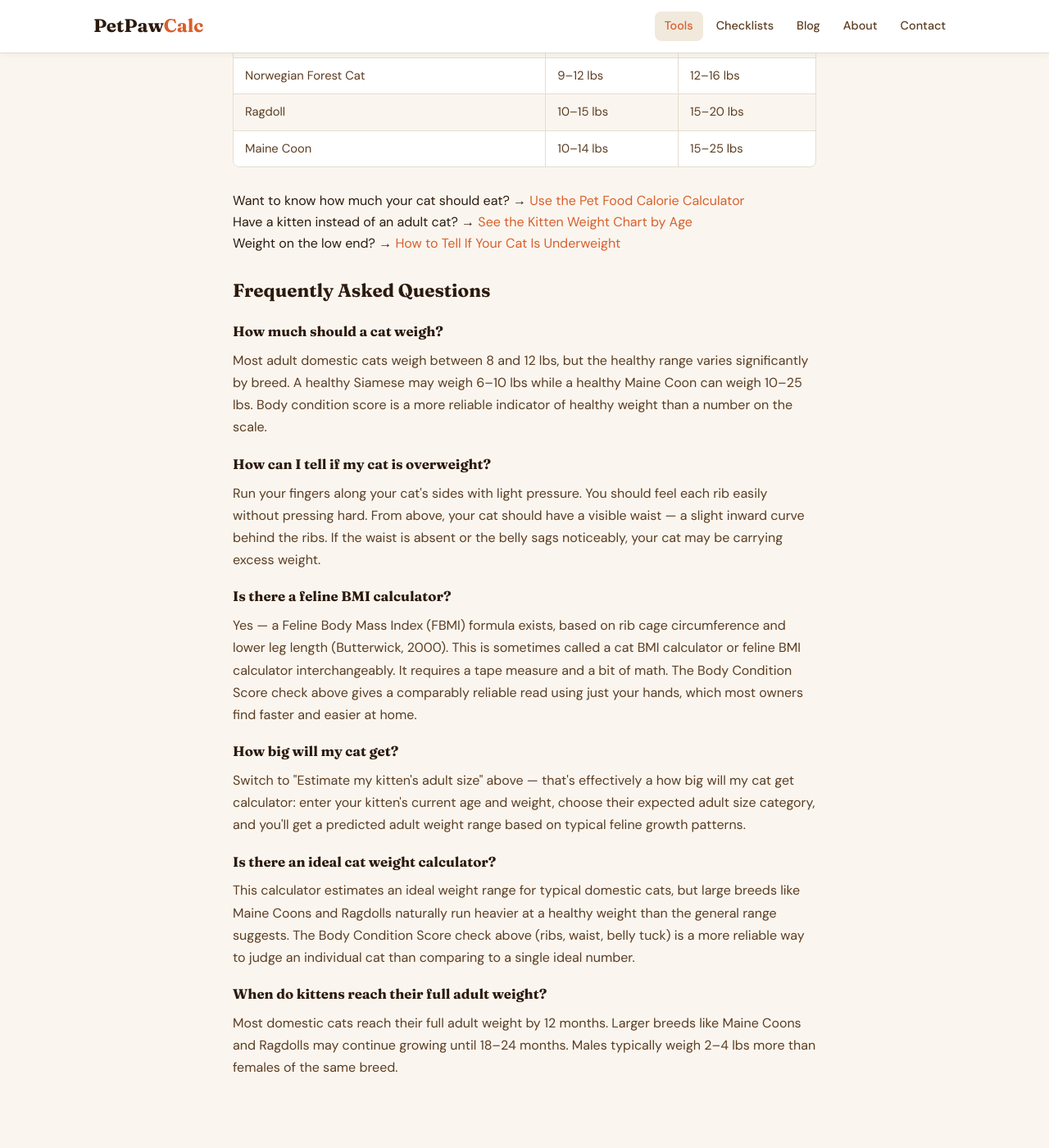
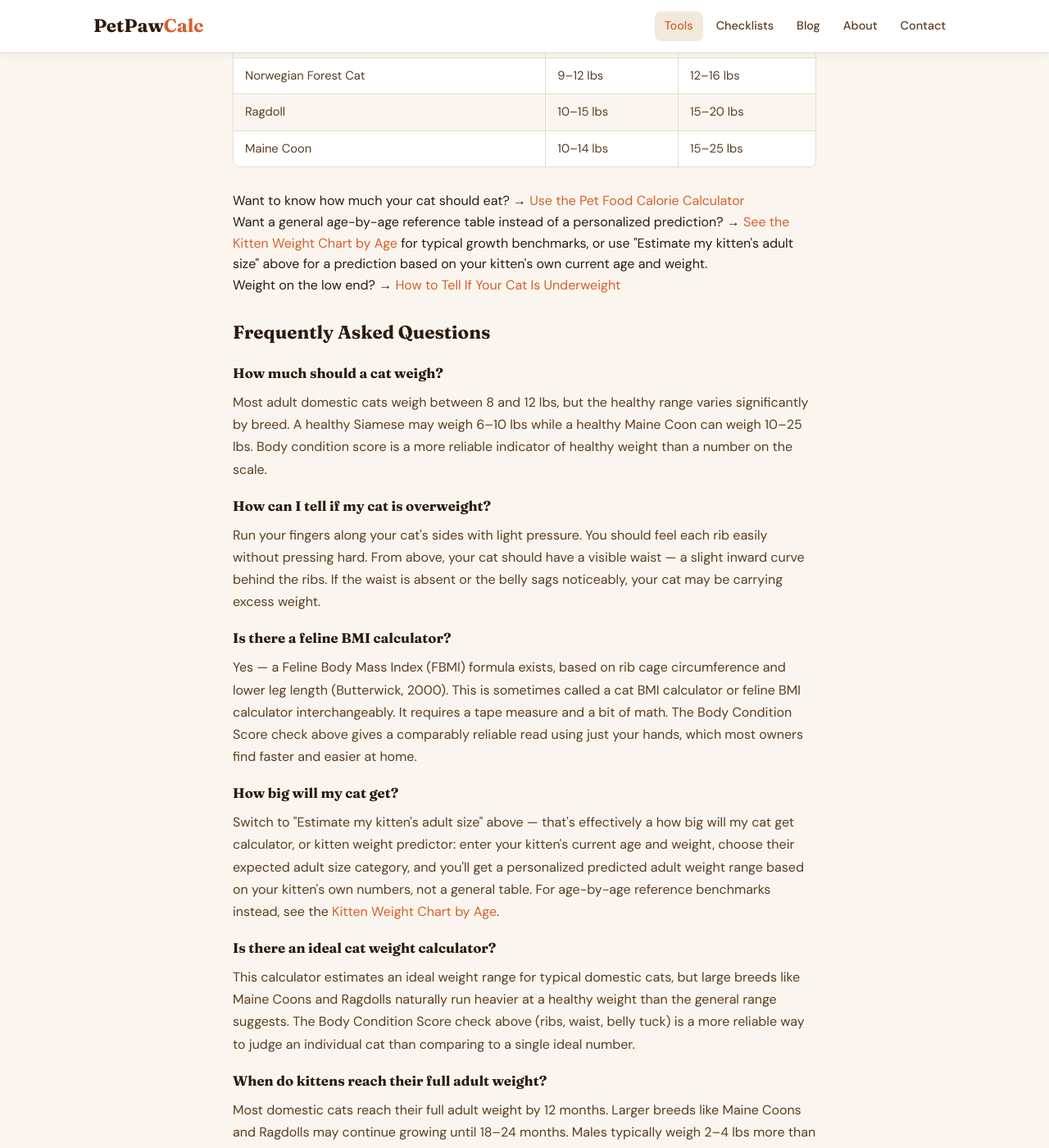
Before and after one commit to canghun13/petpawcalc, a Jekyll site: the page built from tools/cat-weight-calculator.html, in a window 1280 px wide and 1400 px high, scrolled down 1880 px. Shown: the whole window at 82% size. Built offline with Jekyll 4.4.1, drawn with Linux system fonts in a browser that asks for light colours.

Commit message:
cat-weight-calculator: add missing 'weight predictor' phrase + explicit chart-vs-calculator role differentiation
Prior session covered 'how big will my cat get', 'cat size calculator',
'cat calculator', 'cat bmi calculator' but missed the third target
phrase 'weight predictor' from handover session AB cluster C.

- description: added 'kitten weight predictor' naming variant
- 'How big will my cat get?' FAQ (JSON-LD + body): added 'weight
  predictor' phrase, explicitly framed calculator as personalized
  prediction vs the blog chart's general reference table
- kitten-chart CTA link: reworded to state the role split plainly
  (chart = age-by-age reference table, calculator = individual
  prediction from the kitten's own numbers) to guard against
  cannibalization now that both pages target overlapping intent

Blog post itself untouched this turn (already updated in prior
session - link text only, per instruction).

Verified: all 6 target phrases present, JSON-LD FAQ names match body
h3 order 1:1, div balance 19/19, script block node --check pass,
0 broken links.

```diff
--- a/tools/cat-weight-calculator.html
+++ b/tools/cat-weight-calculator.html
@@ -2,7 +2,7 @@
 layout: tool
 permalink: /tools/cat-weight-calculator.html
 title: Cat Weight Calculator — How Big Will My Cat Get? (Cat Size Calculator)
-description: How big will my cat get? This cat weight calculator (also a cat size calculator, or just "cat calculator") checks adult healthy weight and predicts kitten adult size by breed. Free and instant.
+description: How big will my cat get? This cat weight calculator (also a cat size calculator, cat calculator, or kitten weight predictor) checks adult healthy weight and predicts kitten adult size by breed. Free and instant.
 ---
 <script type="application/ld+json">
 {
@@ -59,7 +59,7 @@ description: How big will my cat get? This cat weight calculator (also a cat siz
       "name": "How big will my cat get?",
       "acceptedAnswer": {
         "@type": "Answer",
-        "text": "Switch to \"Estimate my kitten's adult size\" above — that's effectively a how big will my cat get calculator: enter your kitten's current age and weight, choose their expected adult size category, and you'll get a predicted adult weight range based on typical feline growth patterns."
+        "text": "Switch to \"Estimate my kitten's adult size\" above — that's effectively a how big will my cat get calculator, or kitten weight predictor: enter your kitten's current age and weight, choose their expected adult size category, and you'll get a personalized predicted adult weight range based on your kitten's own numbers, not a general table. For age-by-age reference benchmarks instead, see the Kitten Weight Chart by Age."
       }
     },
     {
@@ -228,7 +228,7 @@ description: How big will my cat get? This cat weight calculator (also a cat siz
     </div>
 
     <div class="post-cta">
-      <p>Have a kitten instead of an adult cat? → <a href="/blog/kitten-weight-chart-by-breed-size/">See the Kitten Weight Chart by Age</a></p>
+      <p>Want a general age-by-age reference table instead of a personalized prediction? → <a href="/blog/kitten-weight-chart-by-breed-size/">See the Kitten Weight Chart by Age</a> for typical growth benchmarks, or use "Estimate my kitten's adult size" above for a prediction based on your kitten's own current age and weight.</p>
     </div>
     <div class="post-cta">
       <p>Weight on the low end? → <a href="/blog/how-to-tell-if-cat-is-underweight/">How to Tell If Your Cat Is Underweight</a></p>
@@ -242,7 +242,7 @@ description: How big will my cat get? This cat weight calculator (also a cat siz
     <h3 style="font-family: var(--font-display); font-size: 1.05rem; color: var(--brown); margin-bottom: 8px; margin-top: 18px;">Is there a feline BMI calculator?</h3>
     <p style="color: var(--brown-mid); line-height: 1.7; margin-bottom: 16px;">Yes — a Feline Body Mass Index (FBMI) formula exists, based on rib cage circumference and lower leg length (Butterwick, 2000). This is sometimes called a cat BMI calculator or feline BMI calculator interchangeably. It requires a tape measure and a bit of math. The Body Condition Score check above gives a comparably reliable read using just your hands, which most owners find faster and easier at home.</p>
     <h3 style="font-family: var(--font-display); font-size: 1.05rem; color: var(--brown); margin-bottom: 8px; margin-top: 18px;">How big will my cat get?</h3>
-    <p style="color: var(--brown-mid); line-height: 1.7; margin-bottom: 16px;">Switch to "Estimate my kitten's adult size" above — that's effectively a how big will my cat get calculator: enter your kitten's current age and weight, choose their expected adult size category, and you'll get a predicted adult weight range based on typical feline growth patterns.</p>
+    <p style="color: var(--brown-mid); line-height: 1.7; margin-bottom: 16px;">Switch to "Estimate my kitten's adult size" above — that's effectively a how big will my cat get calculator, or kitten weight predictor: enter your kitten's current age and weight, choose their expected adult size category, and you'll get a personalized predicted adult weight range based on your kitten's own numbers, not a general table. For age-by-age reference benchmarks instead, see the <a href="/blog/kitten-weight-chart-by-breed-size/">Kitten Weight Chart by Age</a>.</p>
     <h3 style="font-family: var(--font-display); font-size: 1.05rem; color: var(--brown); margin-bottom: 8px; margin-top: 18px;">Is there an ideal cat weight calculator?</h3>
     <p style="color: var(--brown-mid); line-height: 1.7; margin-bottom: 16px;">This calculator estimates an ideal weight range for typical domestic cats, but large breeds like Maine Coons and Ragdolls naturally run heavier at a healthy weight than the general range suggests. The Body Condition Score check above (ribs, waist, belly tuck) is a more reliable way to judge an individual cat than comparing to a single ideal number.</p>
     <h3 style="font-family: var(--font-display); font-size: 1.05rem; color: var(--brown); margin-bottom: 8px; margin-top: 18px;">When do kittens reach their full adult weight?</h3>
```
